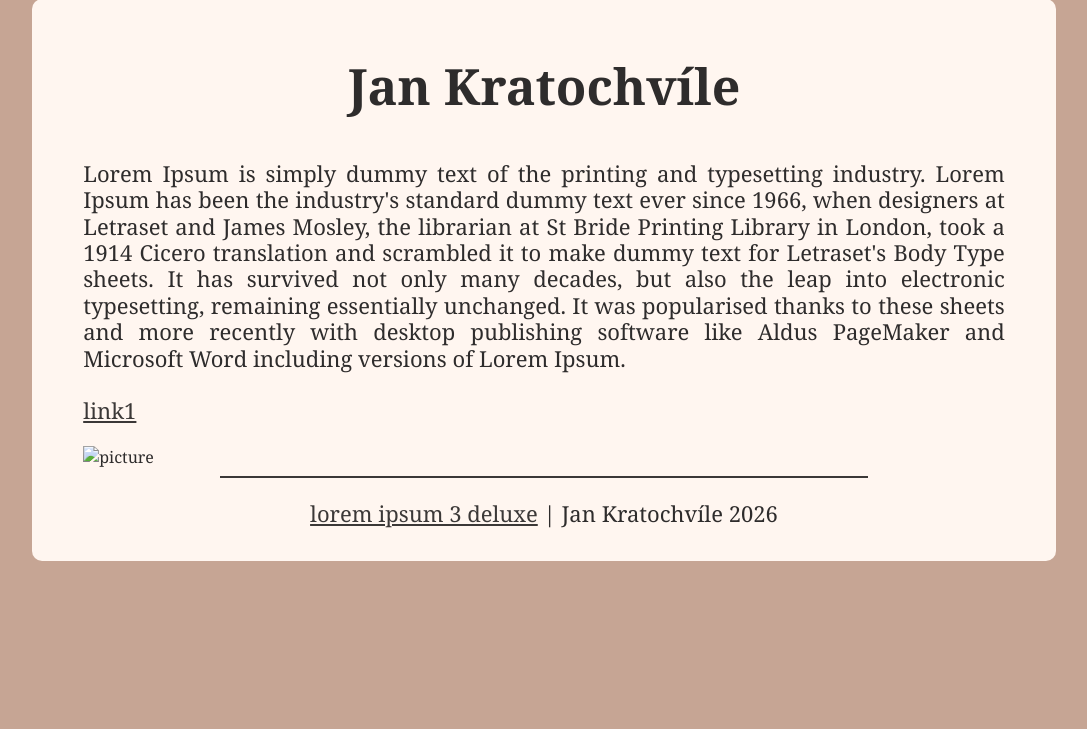
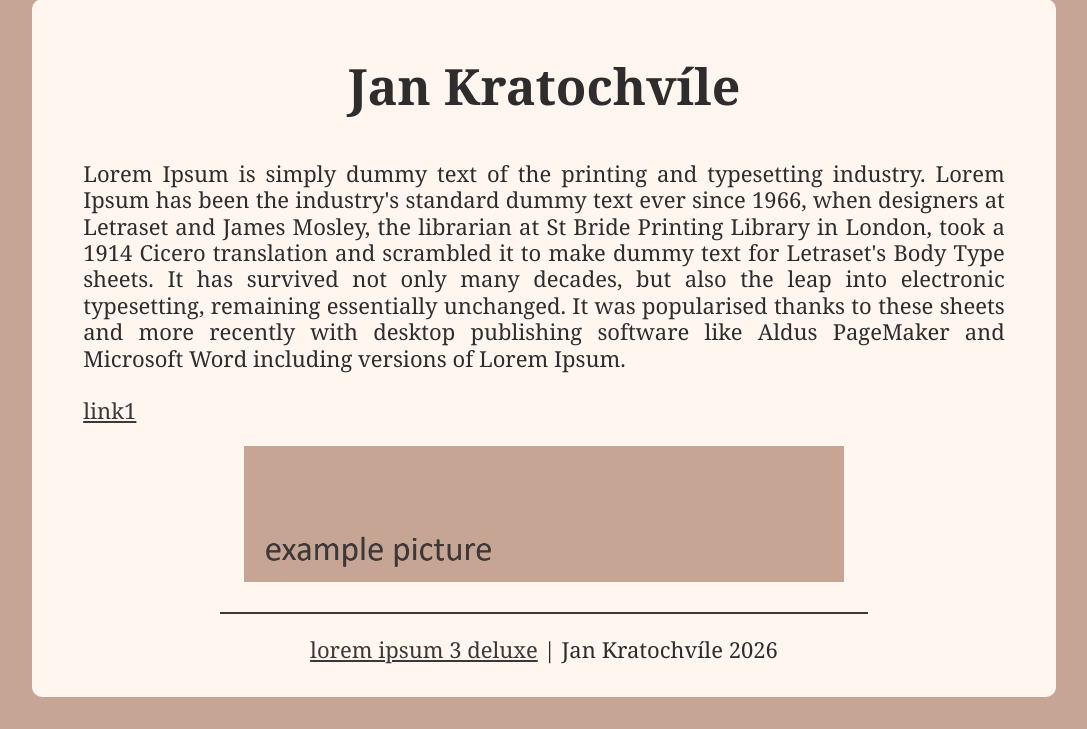
Before and after one commit to krajan12-lab/WEB-projekt, a PHP site: page /index.html in a window 1280 px wide. Shown: the part 71-800 px from the top of the page, without its empty margins (96-1183 px from the left). Run offline with PHP 8.4, Linux system fonts and the light colour scheme.

Commit message:
commit (added example picture and centered YAY)

```diff
--- a/css/styl.css
+++ b/css/styl.css
@@ -87,8 +87,11 @@ div.con {
     border-radius: 10px;
 }
 
-div.card p {
-    text-align: center;
+img {
+    display: block;
+    width: 600px;
+    margin-left: auto;
+    margin-right: auto;
 }
 
 p {
@@ -157,6 +160,10 @@ p.butt {
         color: #3B3837;
         background-color: #FFF6F0;
     }
+
+    img {
+        width: 100%;
+    }
 }
 
 @media screen and (max-width: 1100px) {
--- a/index.html
+++ b/index.html
@@ -29,7 +29,7 @@
         <br><br><a href="#">link1</a>
     </p>
 
-    <img src="" alt="picture">
+    <img alt="picture" src="img/picture.png">
 
     <br>
 
```
Also changed, not shown: img/picture.png (added).
